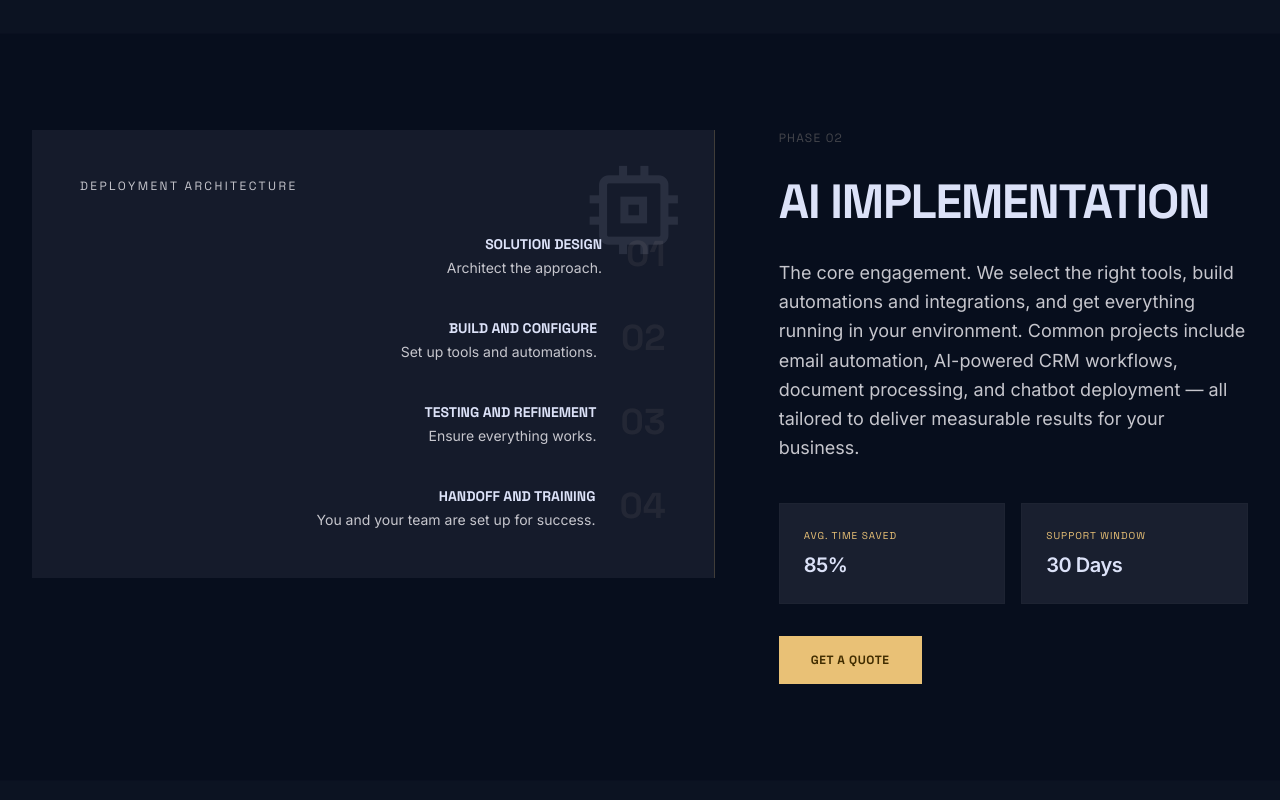
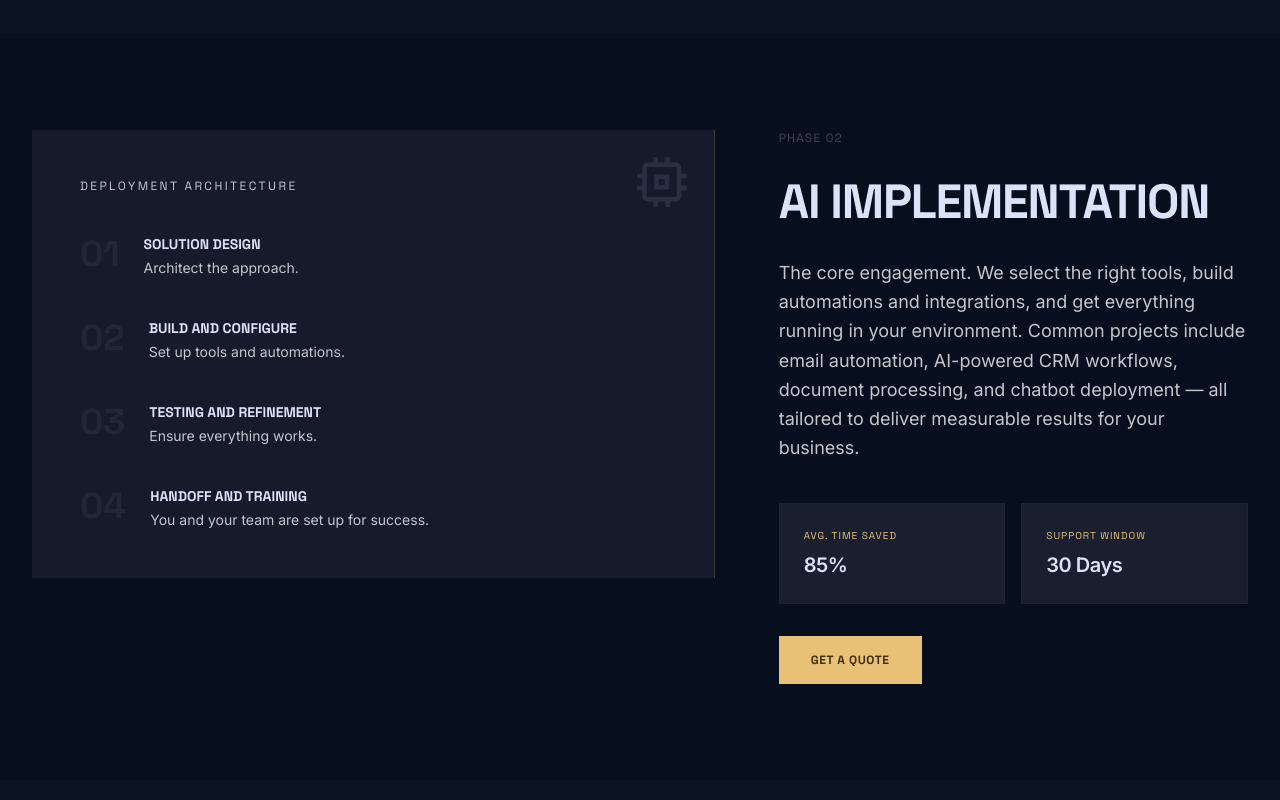
Before and after one commit to edwardjgriggs/oriflect-site, a React (Vite) app: page /services in a window 1280 px wide. Shown: the part 1200-2000 px from the top of the page. Built offline with nearby package versions, Linux system fonts and the light colour scheme.

Commit message:
fix: shrink panel icon, fix step alignment, fix dropdown styling

```diff
--- a/src/pages/Services.jsx
+++ b/src/pages/Services.jsx
@@ -179,8 +179,8 @@ function ServiceSection({ svc, idx }) {
               : 'order-2 border-l'
           }`}
         >
-          <div className="absolute top-0 right-0 p-4 opacity-10 pointer-events-none">
-            <span className="material-symbols-outlined text-5xl md:text-9xl">{svc.panelIcon}</span>
+          <div className="absolute top-4 right-4 opacity-10 pointer-events-none">
+            <span className="material-symbols-outlined text-7xl">{svc.panelIcon}</span>
           </div>
           <h3 className="font-label text-xs text-on-surface-variant uppercase tracking-[0.2em] mb-10">
             {svc.panelTitle}
@@ -188,11 +188,11 @@ function ServiceSection({ svc, idx }) {
 
           {/* Steps */}
           {svc.steps && (
-            <div className={`space-y-10 ${isEven ? 'text-right' : ''}`}>
+            <div className="space-y-10">
               {svc.steps.map((s) => (
                 <div
                   key={s.n}
-                  className={`flex gap-6 group ${isEven ? 'flex-row-reverse' : ''}`}
+                  className="flex gap-6 group"
                 >
                   <span className="font-headline text-4xl font-bold text-outline-variant/30 group-hover:text-primary transition-colors flex-shrink-0">
                     {s.n}
@@ -343,7 +343,7 @@ export default function Services() {
                   <select
                     value={formData.service}
                     onChange={e => setFormData({ ...formData, service: e.target.value })}
-                    className="w-full bg-surface-container-lowest border-0 border-b border-outline-variant/30 py-3 px-0 text-on-background focus:ring-0 focus:border-primary transition-colors appearance-none outline-none"
+                    className="w-full bg-surface-container border border-outline-variant/30 py-3 px-3 text-on-background focus:ring-0 focus:border-primary transition-colors outline-none rounded-none"
                   >
                     <option>AI Discovery Audit</option>
                     <option>AI Implementation</option>
```
